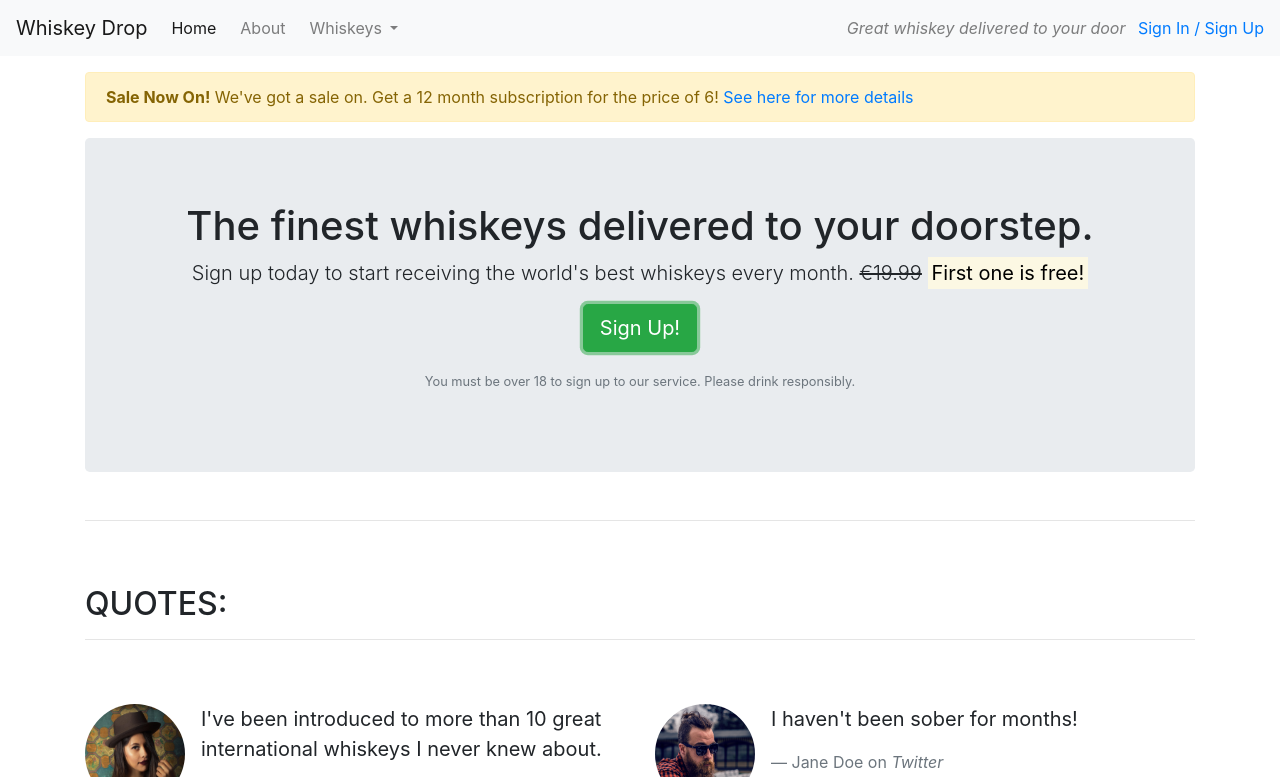
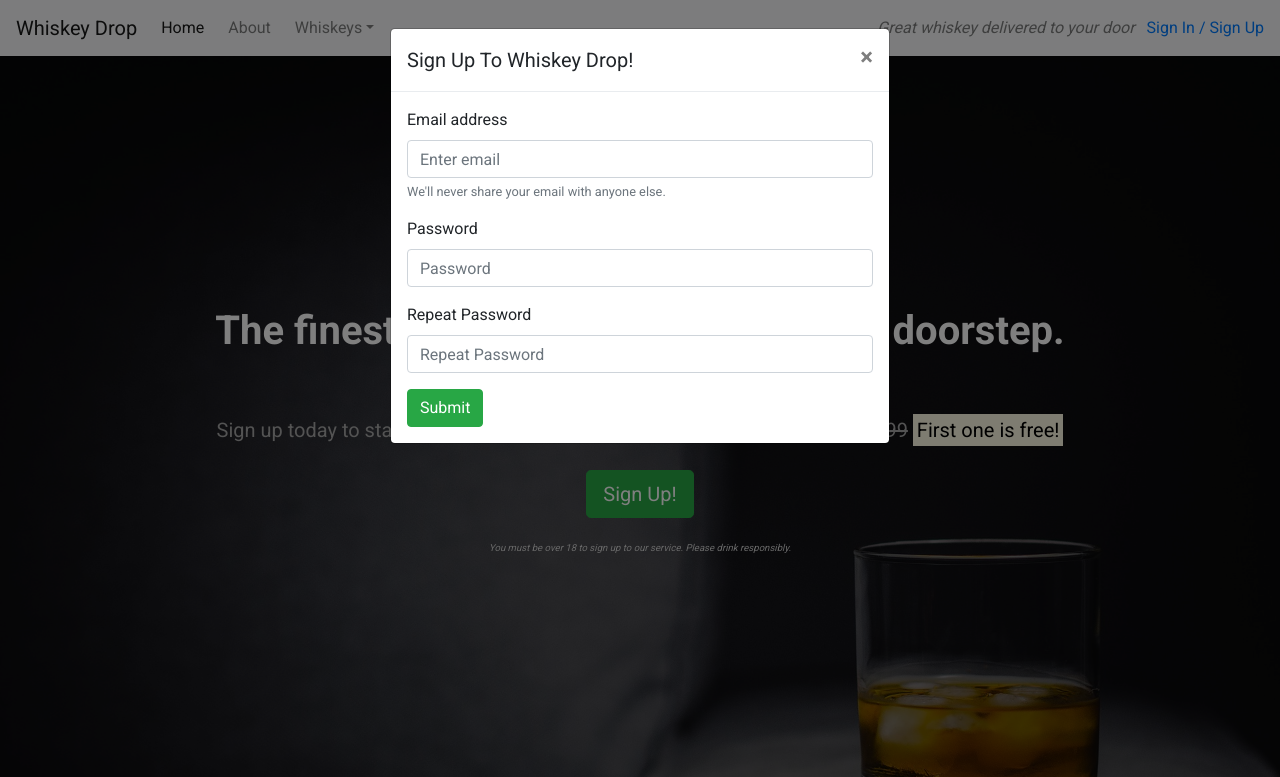
Before and after one commit to coatespeter/Bootstrapcontent, a plain HTML site: page index.html in a window 1280 px wide. Both pictures are taken after a click on the button "Sign Up!". Shown: the top 777 px of the page. Drawn offline with nearby package versions, Linux system fonts and the light colour scheme.

Commit message:
override css, background image, js

```diff
--- /dev/null
+++ b/CSS/style.css
@@ -0,0 +1,100 @@
+body {
+    font-family: 'Roboto', sans-serif;
+}
+
+/* Containers */
+
+.alert-container {}
+
+.callout-container {
+    height: 100vh;
+
+    background: url('../images/whiskey-background.jpg') no-repeat center center fixed;
+    -webkit-background-size: cover;
+    -moz-background-size: cover;
+    -o-background-size: cover;
+    background-size: cover;
+
+    display: flex;
+    align-items: center;
+    justify-content: center;
+
+    position: relative;
+}
+
+.opaque-overlay {
+    position: absolute;
+    top: 0;
+    left: 0;
+    height: 100%;
+    width: 100%;
+    background-color: rgba(0, 0, 0, 0.5);
+}
+
+.quotes-container {}
+
+.features-container {}
+
+/* Block dividers */
+
+.block-divider {
+    width: 75px;
+    height: 5px;
+    border: 0;
+    background-color: #444;
+}
+
+.block-divider--orange {
+    background-color: #f05f40;
+}
+
+.block-divider--short {
+    width: 35px;
+}
+
+/* Jumbotron */
+
+.jumbotron {
+    background-color: transparent;
+}
+
+.jumbotron h1 {
+    color: white;
+    font-weight: bold;
+    margin-bottom: 30px;
+    color: white;
+}
+
+.jumbotron .lead {
+    color: #a7a7a7;
+    margin: 25px 0;
+}
+
+.jumbotron small {
+    font-size: 60%;
+    font-style: italic;
+    color: #d0d0d0;
+}
+
+/* Buttons */
+
+.btn--cta {
+    font-weight: bold;
+    border-radius: 23px;
+    width: 160px;
+}
+
+.btn--red {
+    color: white;
+    background-color: #f05f40;
+    border-color: #f05f40;
+}
+
+.btn--red:hover,
+.btn--red:active,
+.btn--red:focus,
+.btn--red:active:focus {
+    background-color: #df4929;
+    border-color: #df4929;
+    color: white;
+}
--- a/index.html
+++ b/index.html
@@ -7,6 +7,8 @@
     <title>Whiskey Drop | Taste a new whiskey every month</title>
     <link rel="stylesheet" href="https://maxcdn.bootstrapcdn.com/bootstrap/4.1.3/css/bootstrap.min.css">
     <link rel="stylesheet" href="https://use.fontawesome.com/releases/v5.6.1/css/all.css" integrity="sha384-gfdkjb5BdAXd+lj+gudLWI+BXq4IuLW5IT+brZEZsLFm++aCMlF1V92rMkPaX4PP" crossorigin="anonymous">
+    <link href="https://fonts.googleapis.com/css?family=Roboto:400,700" rel="stylesheet">
+    <link rel="stylesheet" href="css/style.css" type="text/css" />
 </head>
 
 <body>
@@ -23,9 +25,7 @@
                 <li class="active nav-item mr-2"><a class="nav-link" href="/">Home</a></li>
                 <li class="nav-item mr-2"><a class="nav-link" href="">About</a></li>
                 <li class="nav-item dropdown">
-                    <a class="nav-link dropdown-toggle" href="#" id="navbarDropdownMenuLink" role="button" data-toggle="dropdown" aria-haspopup="true" aria-expanded="false">
-          Whiskeys
-        </a>
+                    <a class="nav-link dropdown-toggle" href="#" id="navbarDropdownMenuLink" role="button" data-toggle="dropdown" aria-haspopup="true" aria-expanded="false">Whiskeys</a>
                     <div class="dropdown-menu" aria-labelledby="navbarDropdownMenuLink">
                         <a class="dropdown-item" href="#">Irish</a>
                         <a class="dropdown-item" href="#">Scotch</a>
@@ -43,31 +43,37 @@
         </div>
         <!--</div>-->
     </nav>
-    <article class="container mt-3">
-        <div class="row d-none d-sm-block">
-            <div class="col-12">
-                <div class="alert alert-warning">
-                    <strong>Sale Now On!</strong> We've got a sale on. Get a 12 month subscription for the price of 6! <a href="">See here for more details</a>
-                </div>
-            </div>
-        </div>
+    <!--<div class="container alert-container">-->
+    <!--    <div class="row d-none d-sm-block">-->
+    <!--        <div class="col-12">-->
+    <!--            <div class="alert alert-warning">-->
+    <!--                <strong>Sale Now On!</strong> We've got a sale on. Get a 12 month subscription for the price of 6! <a href="">See here for more details</a>-->
+    <!--            </div>-->
+    <!--        </div>-->
+    <!--    </div>-->
+    <!--</div>-->
+    <div class="container-fluid callout-container">
         <!-- Callout -->
+        <div class="opaque-overlay">&nbsp;</div>
         <div class="row">
             <div class="col-12">
                 <section class="callout jumbotron text-center">
-                    <h1>The finest whiskeys delivered to your doorstep.</h1>
+                    <h1 class="jumbotron-header">The finest whiskeys delivered to your doorstep.</h1>
+                    <hr class="block-divider block-divider--orange">
                     <p class="lead">Sign up today to start receiving the world's best whiskeys every month.
                         <s class="d-none d-sm-inline">€19.99</s>
                         <span class="d-inline d-sm-none"><br></span>
                         <strong><mark>First one is free!</mark></strong></p>
-                    <p><button class="btn btn-lg btn-success">Sign Up!</button></p>
+                    <p><button class="btn btn-lg btn-success" data-toggle="modal" data-target="#signUpModal">Sign Up!</button></p>
                     <p class="text-muted"><small>You must be over 18 to sign up to our service. Please drink responsibly.</small></p>
                 </section>
             </div>
         </div>
-        <!-- /.callout -->
-        <hr>
-        <!-- Quotes -->
+    </div>
+    <!-- /.callout -->
+
+    <!-- Quotes -->
+    <div class="container quotes-container">
         <section class="quotes">
             <div class="row">
                 <div class="col-12 my-5">
@@ -104,9 +110,11 @@
                 </div>
             </div>
         </section>
-        <!-- /.quotes -->
-        <hr>
-        <!-- Features -->
+    </div>
+    <!-- /.quotes -->
+
+    <!-- Features -->
+    <div class="features-container">
         <section class="features">
             <div class="row">
                 <div class="col-12 my-5">
@@ -138,8 +146,38 @@
                 </div>
             </div>
         </section>
-        <!-- /.features -->
-    </article>
+    </div>
+    <!-- /.features -->
+
+    <div class="modal" tabindex="-1" role="dialog" id="signUpModal">
+        <div class="modal-dialog" role="document">
+            <div class="modal-content">
+                <div class="modal-header">
+                    <h5 class="modal-title">Sign Up To Whiskey Drop!</h5>
+                    <button type="button" class="close" data-dismiss="modal" aria-label="Close"><span aria-hidden="true">&times;</span>
+        </button>
+                </div>
+                <div class="modal-body">
+                    <form>
+                        <div class="form-group">
+                            <label for="exampleInputEmail1">Email address</label>
+                            <input type="email" class="form-control" id="exampleInputEmail1" aria-describedby="emailHelp" placeholder="Enter email">
+                            <small id="emailHelp" class="form-text text-muted">We'll never share your email with anyone else.</small>
+                        </div>
+                        <div class="form-group">
+                            <label for="password">Password</label>
+                            <input type="password" class="form-control" id="password" placeholder="Password">
+                        </div>
+                        <div class="form-group">
+                            <label for="repeatPassword">Repeat Password</label>
+                            <input type="password" class="form-control" id="repeatPassword" placeholder="Repeat Password">
+                        </div>
+                        <button type="submit" class="btn btn-success">Submit</button>
+                    </form>
+                </div>
+            </div>
+        </div>
+    </div>
 
     <script src="https://code.jquery.com/jquery-3.3.1.slim.min.js" integrity="sha384-q8i/X+965DzO0rT7abK41JStQIAqVgRVzpbzo5smXKp4YfRvH+8abtTE1Pi6jizo" crossorigin="anonymous"></script>
     <script src="https://cdnjs.cloudflare.com/ajax/libs/popper.js/1.14.3/umd/popper.min.js" integrity="sha384-ZMP7rVo3mIykV+2+9J3UJ46jBk0WLaUAdn689aCwoqbBJiSnjAK/l8WvCWPIPm49" crossorigin="anonymous"></script>
```
Also changed, not shown: images/whiskey-background.jpg (added).
